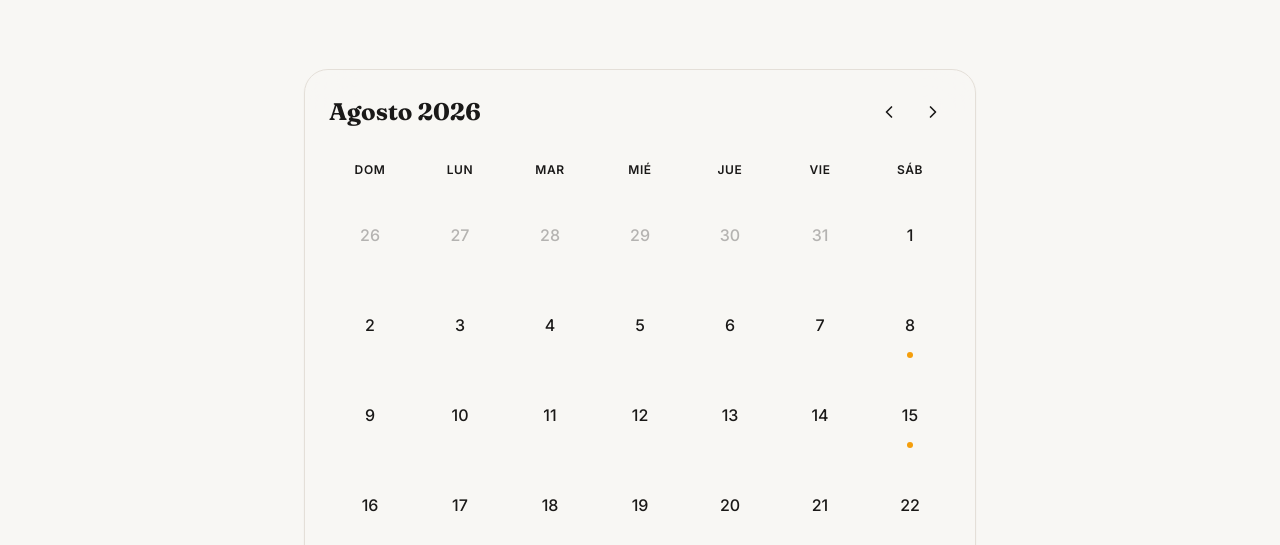
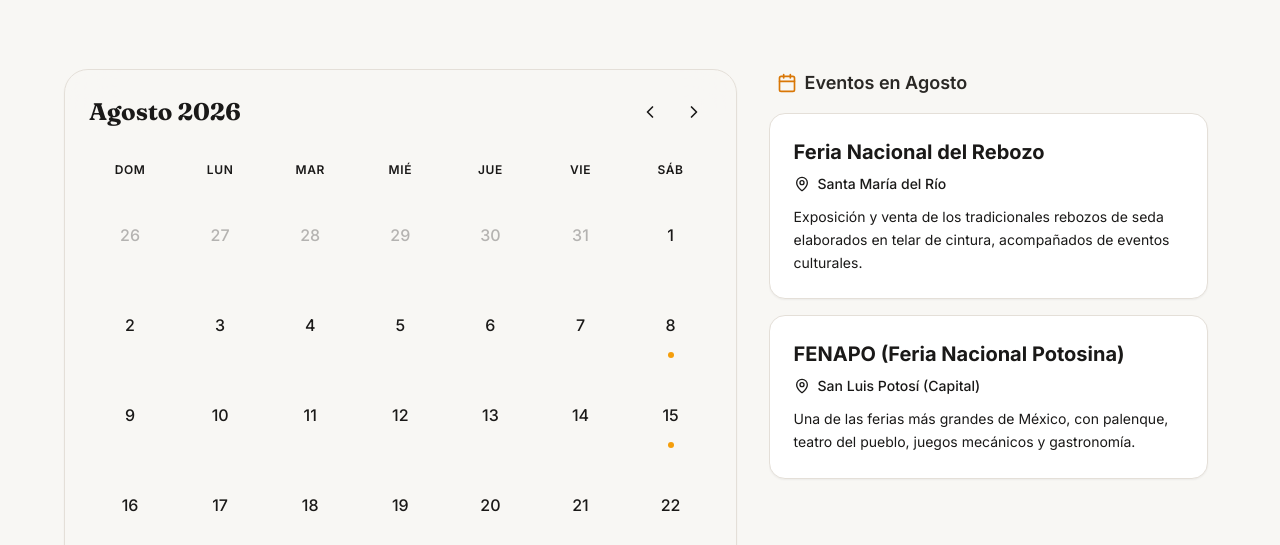
Before and after one commit to jaimesrh/proyecto-tello-frontend, a Next.js app: page /calendario in a window 1280 px wide. Shown: the part 391-936 px from the top of the page. Built offline with nearby package versions, Linux system fonts and the light colour scheme; no server answers.

Commit message:
UI: Move calendar events to the right side

```diff
--- a/app/calendario/page.tsx
+++ b/app/calendario/page.tsx
@@ -7,7 +7,7 @@ import CalendarView from '@/components/CalendarView';
 export default function CalendarioPage() {
   return (
     <div className="pt-24 pb-20 px-4 min-h-screen">
-      <div className="max-w-4xl mx-auto">
+      <div className="max-w-6xl mx-auto">
         <div className="text-center mb-16">
           <div className="inline-flex items-center justify-center p-3 bg-amber-100 dark:bg-amber-900/30 rounded-2xl mb-6 shadow-sm">
             <CalendarDays className="w-8 h-8 text-amber-700 dark:text-amber-400" />
--- a/components/CalendarView.tsx
+++ b/components/CalendarView.tsx
@@ -89,9 +89,9 @@ export default function CalendarView({ eventos }: CalendarViewProps) {
   const displayEvents = selectedDate ? selectedEvents : monthEvents;
 
   return (
-    <div className="flex flex-col gap-8">
-      {/* Contenedor del Calendario */}
-      <div className="glass-panel p-6 rounded-3xl border border-surface-200 dark:border-surface-700 shadow-sm max-w-2xl mx-auto w-full">
+    <div className="flex flex-col lg:flex-row gap-8 items-start">
+      {/* Contenedor del Calendario (Lado Izquierdo en Desktop) */}
+      <div className="glass-panel p-6 rounded-3xl border border-surface-200 dark:border-surface-700 shadow-sm w-full lg:w-3/5">
 
         {/* Cabecera del Calendario */}
         <div className="flex items-center justify-between mb-6">
@@ -153,14 +153,14 @@ export default function CalendarView({ eventos }: CalendarViewProps) {
         </div>
       </div>
 
-      {/* Tarjetas de Eventos */}
-      <div className="max-w-2xl mx-auto w-full">
+      {/* Tarjetas de Eventos (Lado Derecho en Desktop) */}
+      <div className="w-full lg:w-2/5 lg:sticky lg:top-28">
         <div className="flex items-center justify-between mb-4 px-2">
           <h3 className="text-lg font-semibold text-surface-800 dark:text-surface-200 flex items-center gap-2">
             <CalendarIcon className="w-5 h-5 text-amber-600" />
             {selectedDate
               ? `Eventos del ${selectedDate.getDate()} de ${MONTHS[selectedDate.getMonth()]}`
-              : `Eventos destacados en ${MONTHS[currentMonth]}`
+              : `Eventos en ${MONTHS[currentMonth]}`
             }
           </h3>
           {selectedDate && (
@@ -173,13 +173,14 @@ export default function CalendarView({ eventos }: CalendarViewProps) {
           )}
         </div>
 
+        <div className="max-h-[600px] overflow-y-auto pr-2 scrollbar-thin scrollbar-thumb-surface-300 dark:scrollbar-thumb-surface-600">
           <AnimatePresence mode="popLayout">
             {displayEvents.length > 0 ? (
               displayEvents.map((evento) => (
                 <motion.div
                   key={evento.id}
-                initial={{ opacity: 0, y: 10 }}
-                animate={{ opacity: 1, y: 0 }}
+                  initial={{ opacity: 0, x: 20 }}
+                  animate={{ opacity: 1, x: 0 }}
                   exit={{ opacity: 0, scale: 0.95 }}
                   className="bg-white dark:bg-surface-800 border border-surface-200 dark:border-surface-700 p-6 rounded-2xl shadow-sm mb-4"
                 >
@@ -210,5 +211,6 @@ export default function CalendarView({ eventos }: CalendarViewProps) {
           </AnimatePresence>
         </div>
       </div>
+    </div>
   );
 }
```
Lines whose indentation alone changed are shown as unchanged.
